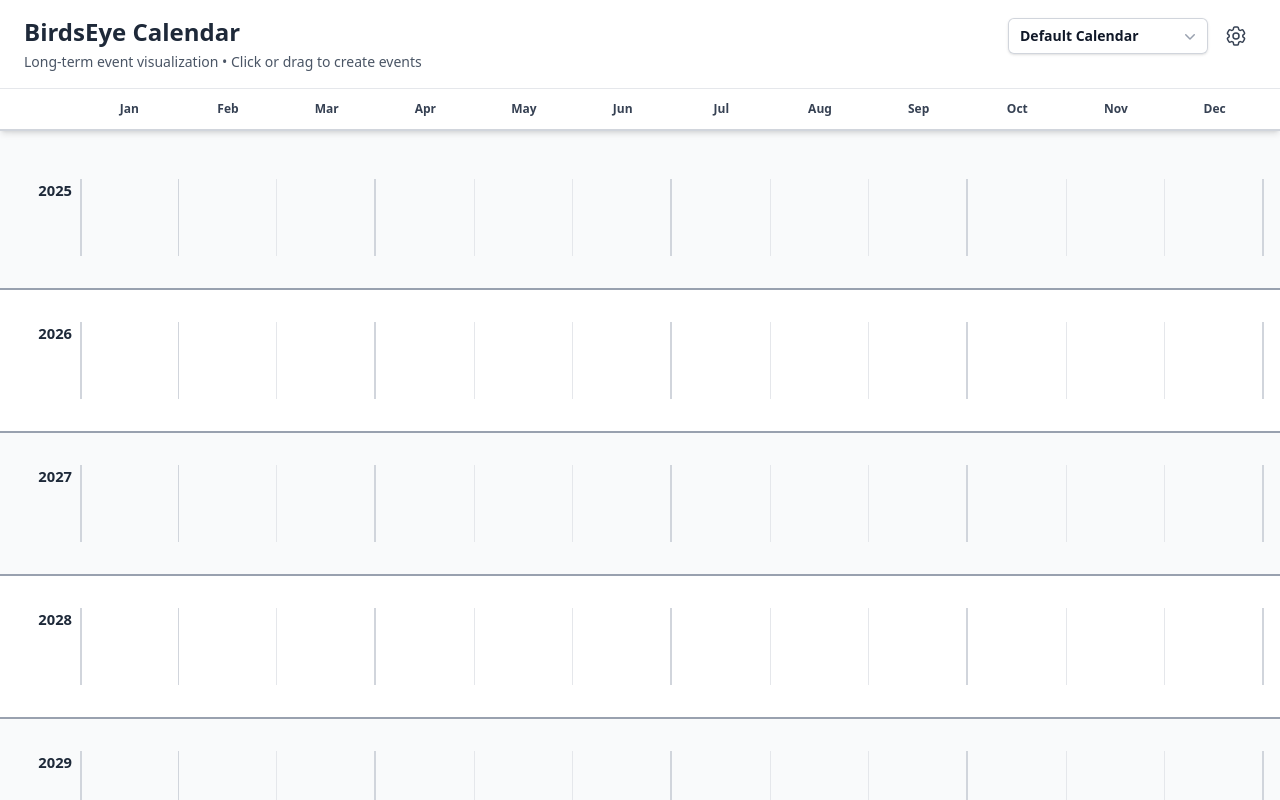
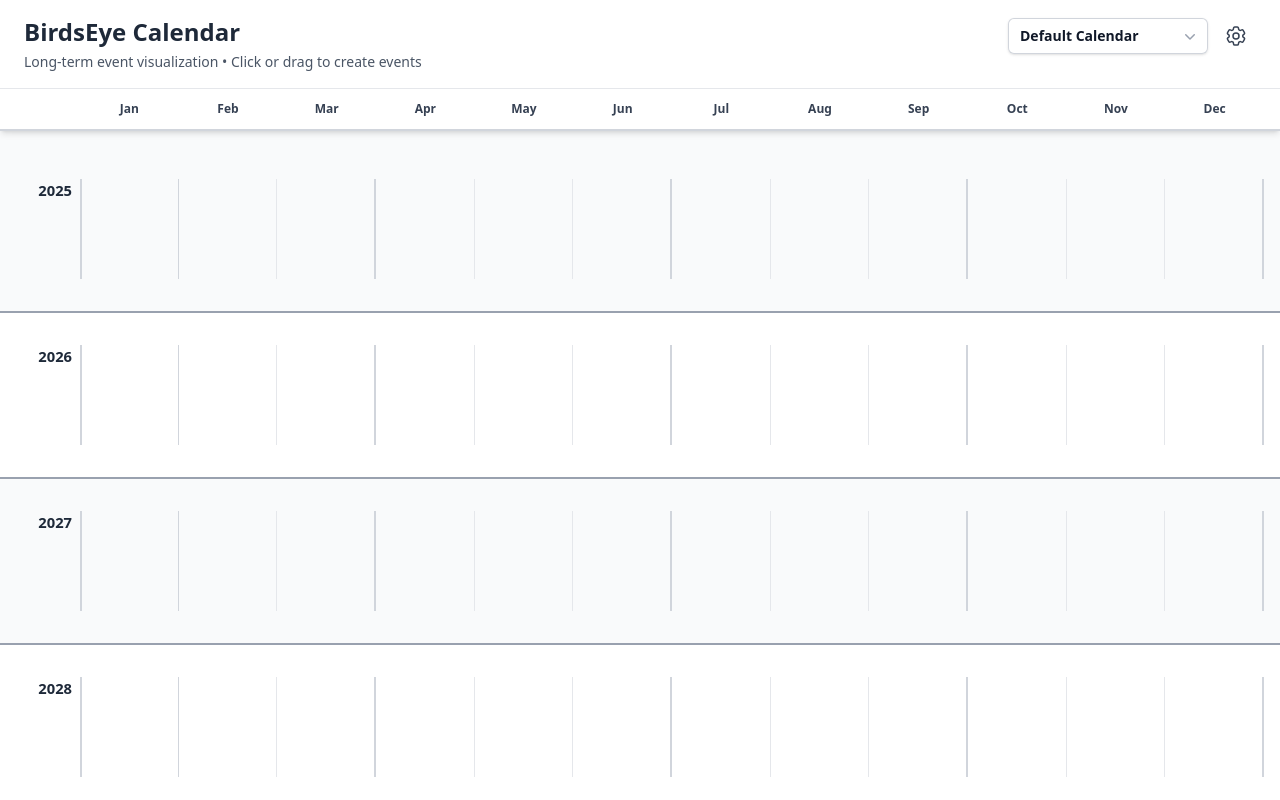
Before and after one commit to cktang88/birdseye-cal, a React (Vite) app: page / in a window 1280 px wide. Built offline with nearby package versions, Linux system fonts and the light colour scheme.

Commit message:
fix-cell-height-scaling

```diff
--- a/src/index.css
+++ b/src/index.css
@@ -92,9 +92,8 @@ input, textarea, [contenteditable="true"] {
 
 /* Calendar cells - use CSS Grid for responsive sizing */
 .calendar-cell {
-  /* Height scales based on width to maintain aspect ratio */
-  aspect-ratio: 1.28; /* 128/100 = 1.28 */
-  min-height: 60px; /* Minimum readable height */
+  /* Fixed height - independent of width */
+  height: var(--cell-height);
   position: relative;
 }
 
```
